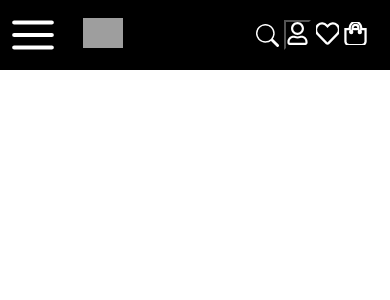
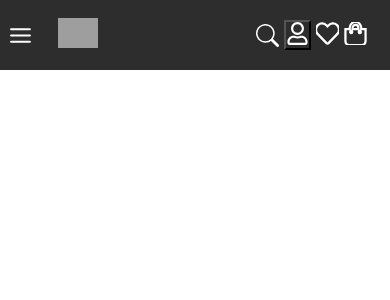
Before and after one commit to mehfoozkhangithub/ASOS, a React (Create React App) app in the folder team_robin/: page / in a window 390 px wide. Shown: the top 300 px of the page. Built offline with nearby package versions, Linux system fonts and the light colour scheme; grey boxes are pictures that could not be loaded.

Commit message:
added responsive layout

```diff
--- a/team_robin/src/Navbar/MobNav.css
+++ b/team_robin/src/Navbar/MobNav.css
@@ -7,7 +7,7 @@
     z-index: 5;
     display: flex;
     /* background: linear-gradient(#6616fc, #f394d3); */
-    background-color: black;
+    background-color:#2D2D2D;
     color: white;
     justify-content: space-between;
     align-items: center;
--- a/team_robin/src/Navbar/MobNav.jsx
+++ b/team_robin/src/Navbar/MobNav.jsx
@@ -52,9 +52,9 @@ export default function MobNav() {
                 }}>
                     <div className="mobile-menu" onClick={handleClick}>
                         {click ? (
-                            <CloseIcon w={50} h={50} className="menu-icon" />
+                            <CloseIcon w={25} h={25} className="menu-icon" />
                         ) : (
-                            <HamburgerIcon w={50} h={50} className="menu-icon" />
+                            <HamburgerIcon w={25} h={25} className="menu-icon" />
                         )}
                     </div>
                 </div>
```
